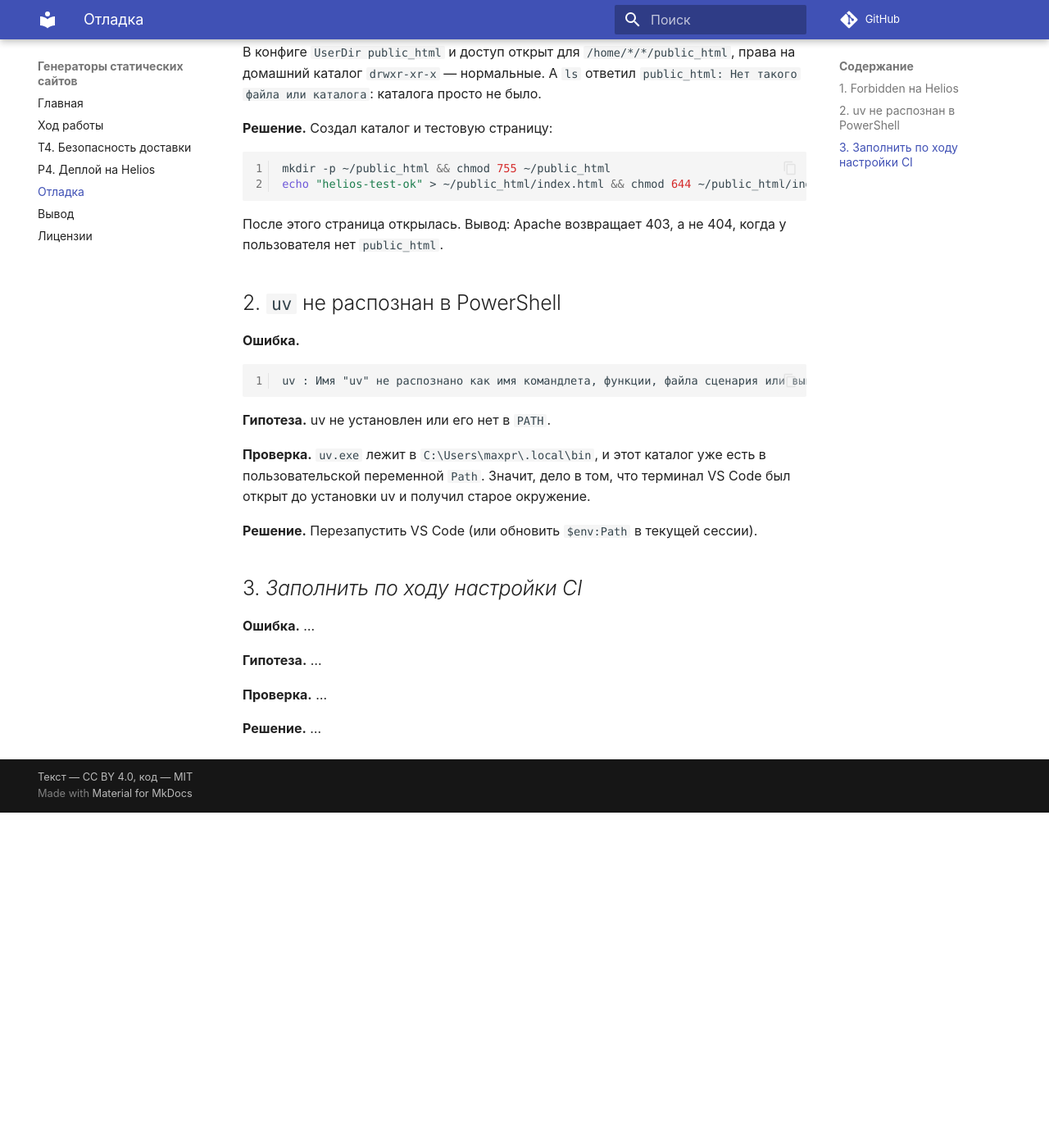
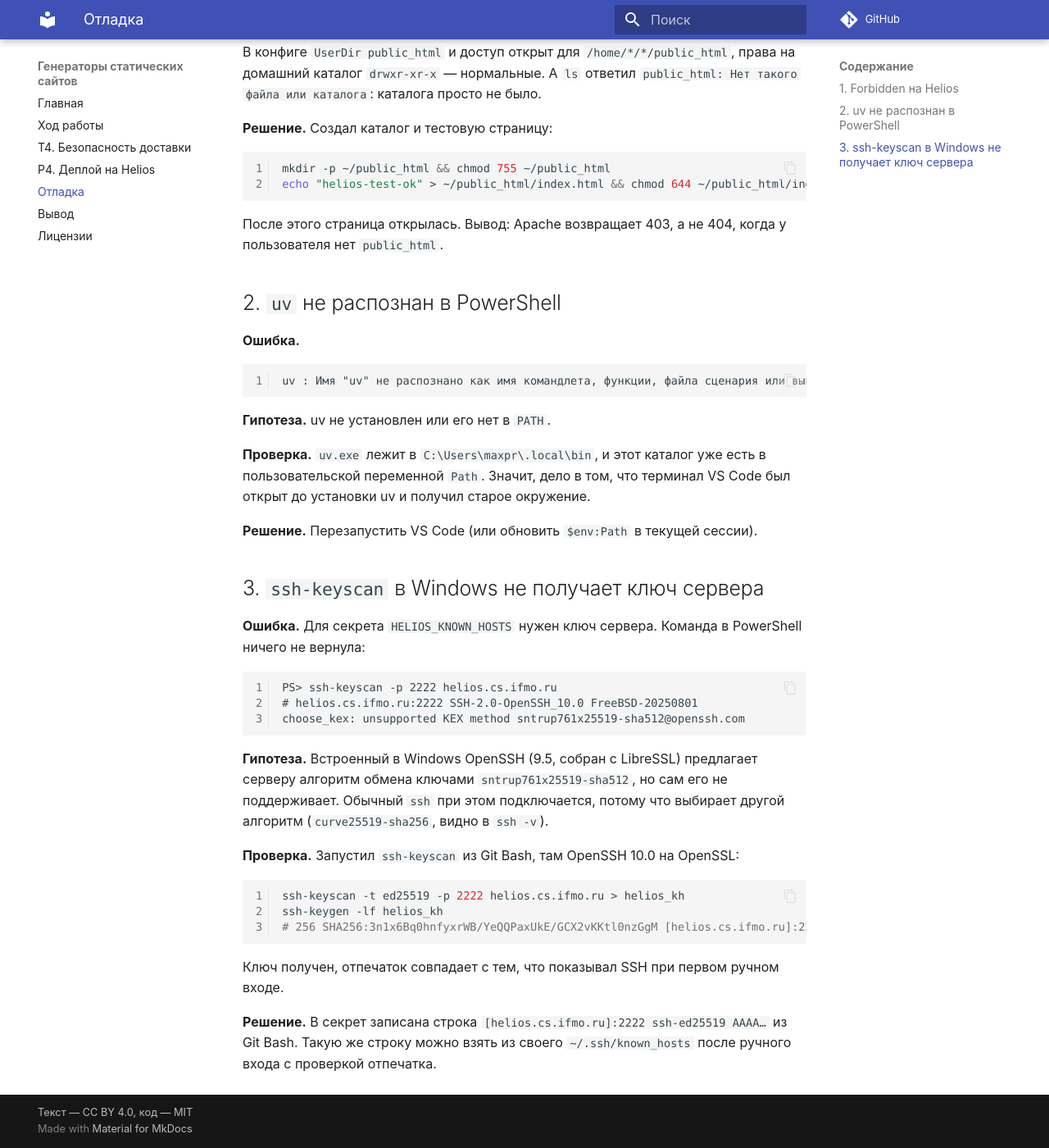
Before and after one commit to MaksChocomint/ssg-research-site, an MkDocs documentation site: the page built from docs/debugging.md, in a window 1280 px wide and 1400 px high, scrolled down 480 px. Shown: the whole window at 82% size. Built offline with MkDocs 1.6.1 and Material for MkDocs 9.7.7, drawn with Linux system fonts in a browser that asks for light colours; comment, search, counter and statistics services are not loaded; before the commit the page ends 1471 px from its top, so only the background shows below that.

Commit message:
Отладка: ssh-keyscan в Windows

````diff
--- a/docs/debugging.md
+++ b/docs/debugging.md
@@ -49,12 +49,32 @@ uv : Имя "uv" не распознано как имя командлета,
 
 **Решение.** Перезапустить VS Code (или обновить `$env:Path` в текущей сессии).
 
-## 3. _Заполнить по ходу настройки CI_
+## 3. `ssh-keyscan` в Windows не получает ключ сервера
 
-**Ошибка.** …
+**Ошибка.** Для секрета `HELIOS_KNOWN_HOSTS` нужен ключ сервера. Команда в PowerShell
+ничего не вернула:
 
-**Гипотеза.** …
+```text
+PS> ssh-keyscan -p 2222 helios.cs.ifmo.ru
+# helios.cs.ifmo.ru:2222 SSH-2.0-OpenSSH_10.0 FreeBSD-20250801
+choose_kex: unsupported KEX method sntrup761x25519-sha512@openssh.com
+```
 
-**Проверка.** …
+**Гипотеза.** Встроенный в Windows OpenSSH (9.5, собран с LibreSSL) предлагает серверу
+алгоритм обмена ключами `sntrup761x25519-sha512`, но сам его не поддерживает. Обычный
+`ssh` при этом подключается, потому что выбирает другой алгоритм (`curve25519-sha256`,
+видно в `ssh -v`).
 
-**Решение.** …
+**Проверка.** Запустил `ssh-keyscan` из Git Bash, там OpenSSH 10.0 на OpenSSL:
+
+```bash
+ssh-keyscan -t ed25519 -p 2222 helios.cs.ifmo.ru > helios_kh
+ssh-keygen -lf helios_kh
+# 256 SHA256:3n1x6Bq0hnfyxrWB/YeQQPaxUkE/GCX2vKKtl0nzGgM [helios.cs.ifmo.ru]:2222 (ED25519)
+```
+
+Ключ получен, отпечаток совпадает с тем, что показывал SSH при первом ручном входе.
+
+**Решение.** В секрет записана строка `[helios.cs.ifmo.ru]:2222 ssh-ed25519 AAAA…` из
+Git Bash. Такую же строку можно взять из своего `~/.ssh/known_hosts` после ручного входа
+с проверкой отпечатка.
````
